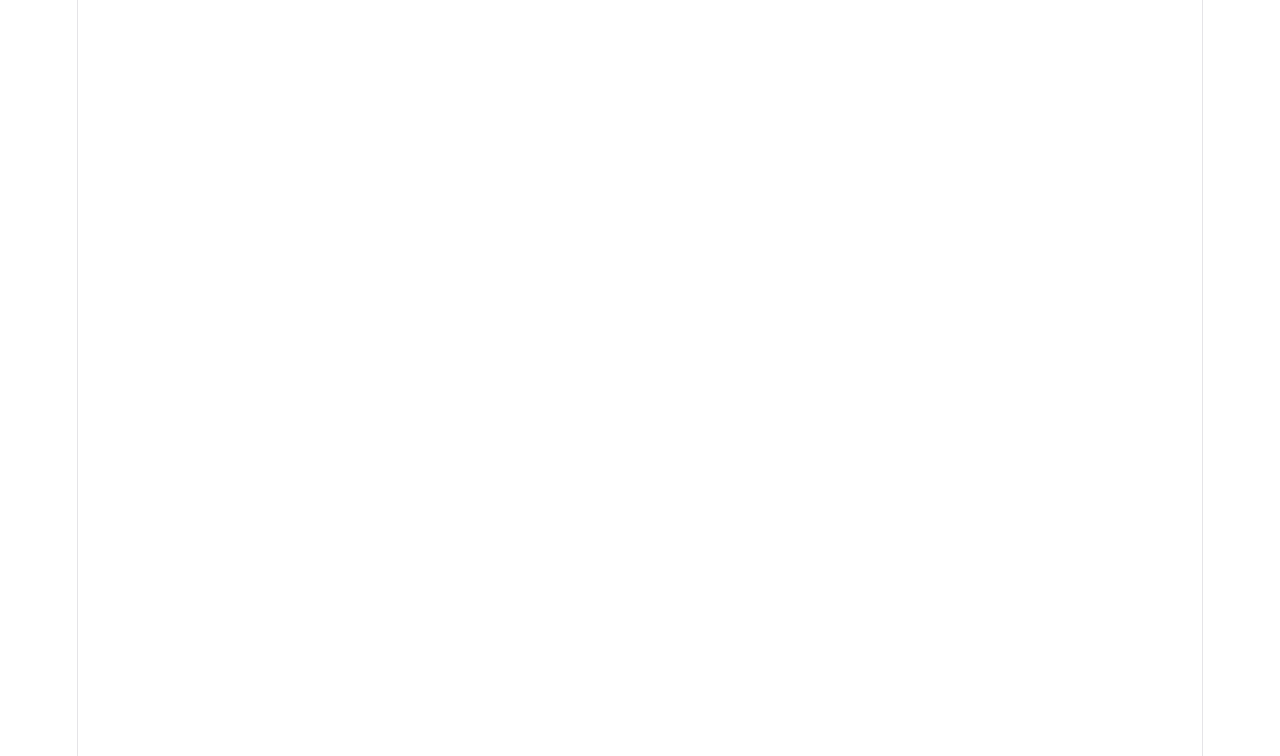
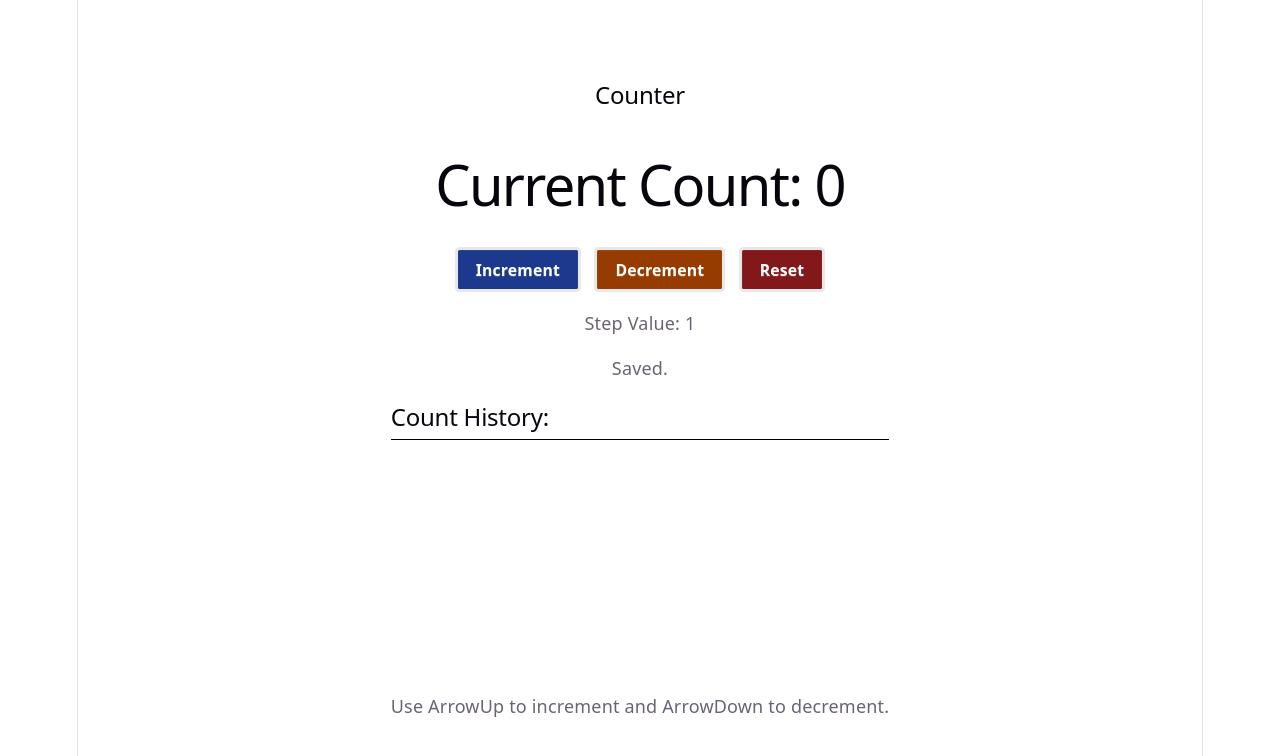
Before and after one commit to chadgarc/lab10.1-ReactCounter, a React (Vite) app: page / in a window 1280 px wide. Shown: the top 756 px of the page. Built offline with nearby package versions, Linux system fonts and the light colour scheme.

Commit message:
Added handlers for increment, decrement and reset buttons or arrows, handler for status message, useState for data Also added localStorage getter

```diff
--- a/src/App.tsx
+++ b/src/App.tsx
@@ -1,10 +1,61 @@
 import { useState } from 'react'
+import { History } from './components/History/History';
+import { Counter } from './components/Counter/Counter';
+import { UseEffect } from './components/UseEffect/UseEffect';
 
 function App() {
 
+  let previousCurrentCount: number = localStorage.getItem('currentCount') ? Number(localStorage.getItem('currentCount')) : 0;
+  let previousCountHistory: number[] = localStorage.getItem('countHistory') ? JSON.parse(localStorage.getItem('countHistory')).map((count: string) => Number(count)) : [];
+
+  const [currentCount, setCurrentCount] = useState<number>(Number(previousCurrentCount));
+  const [countHistory, setCountHistory] = useState<number[]>(previousCountHistory);
+  const [changeMessage, setChangeMessage] = useState<string>('')
+  const stepValue = 1;
+
+  const handleIncrement = () => {
+    setCurrentCount( prev => prev + 1);
+    setCountHistory(prev => [...prev, currentCount + stepValue]);
+  }
+
+  const handleDecrement = () => {
+    setCurrentCount( prev => prev - 1);
+    setCountHistory(prev => [...prev, currentCount - stepValue]);
+  }
+
+  const handleReset = () => {
+    setCurrentCount(0);
+    setCountHistory([]);
+    setChangeMessage('Count has been reset.');
+  }
+
+  const handleStatus = (message: string) => {
+    setChangeMessage(message)
+  }
+
   return (
     <>
-
+      <UseEffect
+        currentCount={currentCount}
+        countHistory={countHistory}
+        handleStatus={handleStatus}
+        onIncrement={handleIncrement}
+        onDecrement={handleDecrement}
+      />
+      <section className='bg-white p-4 rounded h-150
+        flex flex-col m-auto gap-5'>
+        <h2>Counter</h2>
+        <Counter
+          stepValue={stepValue}
+          currentCount={currentCount}
+          changeMessage={changeMessage}
+          onIncrement={handleIncrement}
+          onDecrement={handleDecrement}
+          onReset={handleReset}
+        />
+        <History countHistory={countHistory} />
+        <p className='mt-auto'>Use ArrowUp to increment and ArrowDown to decrement.</p>
+      </section>
     </>
   )
 }
```
